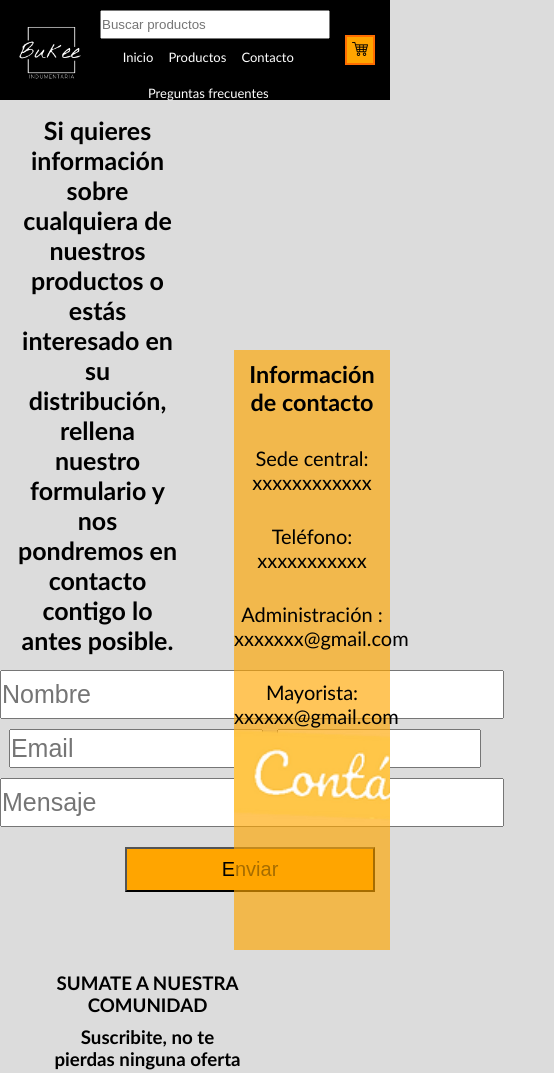
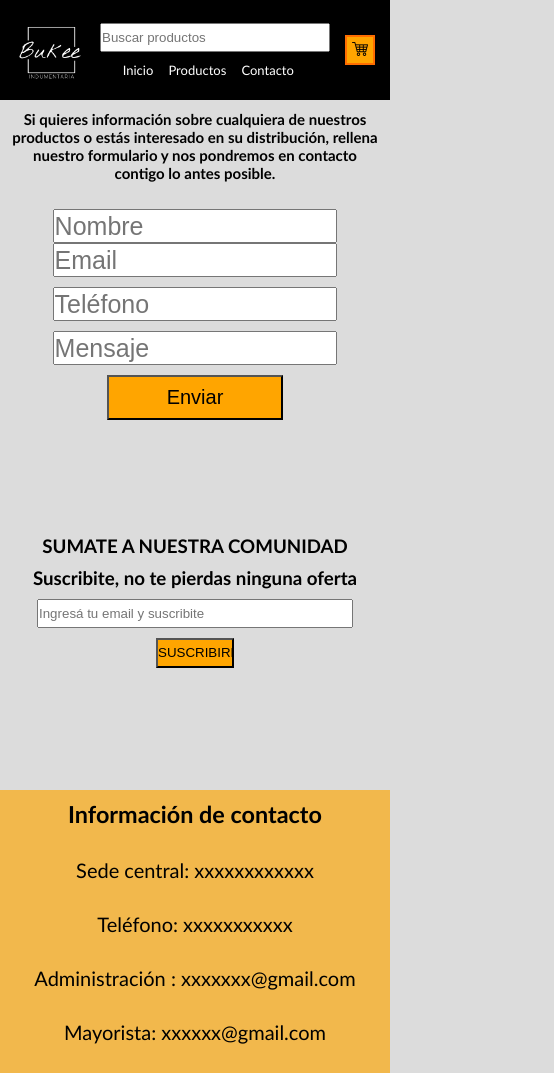
Before and after one commit to Lauta-Vittore/CoderHouse_1er_desafio, a plain HTML site: page pages/Contacto.html in a window 390 px wide. Shown: the top 1073 px of the page, 554 px wide, since content can reach past the window. Drawn offline with Linux system fonts and the light colour scheme.

Commit message:
Full responsive

```diff
--- a/css/style.css
+++ b/css/style.css
@@ -130,6 +130,7 @@ a {
 .titulo{
     margin-left: 10px;
 }
+
 .paraTi {
     display: flex;
     justify-content: space-around;
@@ -143,10 +144,9 @@ a {
     overflow: hidden;
 }
 .conteinerProductos {
-    width: 300px;
-    height: 320px;
-    background-color: rgba(0, 0, 0, 0.11);
-    border: 2px solid white;
+    width: 33%;
+    height: 33%;
+    background-color: rgba(0, 0, 0, 0.068);
     text-align: center;
     margin: 10px;
 }
@@ -293,6 +293,9 @@ h1{
 .pregunta {
     border-radius: 20px;
 }
+.pregunta h2{
+    margin: 20px;
+}
 
 .preguntaNaranja {
     background-color: rgba(255, 166, 0, 0.678);
@@ -325,16 +328,27 @@ h1{
 }
 /* TERMINA CSS PARA PREGUNTAS FRECUENTES */
 /* CSS PARA CONTACTO */
-
+.conteinerContactos {
+    display: grid;
+    height: auto;
+    grid-template-columns: 70% 30%;
+    grid-template-rows: 30% 40% 30%;
+    grid-template-areas:
+    "texto contacto"
+    "formulario contacto"
+    "suscribite contacto";
+}
 .formContacto {
-    display: flex;
-    flex-direction: column;
-    width: 50%;
+    grid-area: texto;
+    width: 100%;
     text-align: center;
+    margin: 0 auto;
 }
 .formContact{
-    width: 500px;
-    margin: 0 auto;
+    grid-area: formulario;
+    width: 90%;
+    margin: 3px auto;
+    text-align: center;
 }
 #nombre {
     width: 100%;
@@ -361,24 +375,22 @@ h1{
 .btnFormContacto {
     width: 50%;
     height: 45px;
-    margin: 20px 120px;
     background-color: orange;
     font-size: 20px;
+    margin: 10px;
 }
-.conteinerContactos {
-    display: flex;
-    flex-direction: row;
-}
+
 .contactos {
+    grid-area: contacto;
     background-image: url(../pic/img-contactanos.png);
     background-repeat: no-repeat;
     background-position: bottom;
-    background-size: 500px;
-    background-position-y: 300px;
+    background-size: 90%;
+    background-position-y: 400px;
     background-color: rgba(255, 166, 0, 0.651);
     margin: auto 0 auto auto;
     font-size: 20px;
-    width: 40%;
+    width: 100%;
     height: 600px;
     text-align: center;
 }
@@ -387,31 +399,32 @@ h1{
     list-style:none;
 }
 .suscribite {
+    grid-area: suscribite;
     width: 100%;
     text-align: center;
     margin: 0 auto;
-    padding: 50px;
 }
 .suscribite h3{
     margin-bottom: 10px;
 }
 #suscribite{
-    width: 500px;
+    width: 80%;
     height: 25px;
 }
 .btnSuscribirme{
-    width: 120px;
+    width: 20%;
     height: 30px;
     background-color: orange;
     margin-top: 10px;
+    overflow: hidden;
 }
 
 /*  TERMINA CSS PARA CONTACTO */
 /* CSS PARA PRODUCTOS */
 
 .conteinerPagProductos {
-    width: 400px;
-    height: 400px;
+    width: 33%;
+    height: 33%;
     background-color: rgba(0, 0, 0, 0.068);
     text-align: center;
     margin: 10px;
@@ -422,6 +435,9 @@ h1{
     width: 100%;
     text-align: center;
     background-color: white;
+}
+.imgSobreNosotros{
+    width: 90%;
 }
 
 
@@ -492,7 +508,58 @@ h1{
     }
     /* productos */
     .seccionProductos{
+        width: 100%;
         flex-direction: column;
-        margin: 0 auto;
     }
+    .conteinerPagProductos{
+        margin: 10px auto;
+        width: 80%;
+    }
+    .conteinerPagProductos h3{
+        font-size: 80%;
+    }
+
+    /* contacto */
+    .conteinerContactos {
+        grid-template-columns: 100%;
+        grid-template-rows: 10% 30% 25% 10% 20%;
+        grid-template-areas:
+        "texto"
+        "formulario"
+        "suscribite"
+        " contacto"
+        " contacto";
+        overflow: hidden;
+    }
+    .contactos{
+        width: 100%;
+        background-image: none;
+    }
+    .formContacto h1{
+        font-size: 15px;
+        margin: 10px;
+    }
+    #nombre{
+        width: 80%;
+        height: 30px;
+    }
+    #email{
+        width: 80%;
+        height: 30px;
+    }
+    #telefono{
+        width: 80%;
+        height: 30px;
+    }
+    #mensaje{
+        width: 80%;
+        height: 30px;
+    }
+    /* preguntas frecuentes */
+    .conteinerPregunta{
+        display: flex;
+        flex-direction: column;
+        height: auto;
+    }
+
 }
--- a/pages/Contacto.html
+++ b/pages/Contacto.html
@@ -18,7 +18,7 @@
                     <li class="inicio"><a href="../index.html">Inicio</a></li>
                     <li class="inicio"><a href="productos.html">Productos</a></li>
                     <li class="inicio"><a href="Contacto.html">Contacto</a></li>
-                    <li class="inicio"><a href="preguntas.html">Preguntas frecuentes</a></li>
+                    <li class="inicio preguntas"><a href="preguntas.html">Preguntas frecuentes</a></li>
                 </ul>
             </nav>
         </div>
@@ -29,14 +29,15 @@
 
 
     </header>
-    <main class="contact">
-        <div class="conteinerContactos">
+    <main class="conteinerContactos">
+
             <section class="formContacto">
                 <h1>Si quieres información sobre cualquiera de nuestros
                     productos o estás interesado en su distribución,
                     rellena nuestro formulario y nos pondremos en
                     contacto contigo lo antes posible.
                 </h1>
+            </section>
             <form class="formContact">
                         <input id="nombre" type="text" placeholder="Nombre">
                         <input id="email" type="email" placeholder="Email">
@@ -50,17 +51,17 @@
                 <input id="suscribite" type="email" placeholder="Ingresá tu email y suscribite">
                 <button class="btnSuscribirme">SUSCRIBIRME</button>
             </div>
-            </section>
+
 
             <ul class="contactos">
                 <h3>Información de contacto</h3>
+                <div class="lis">
                     <li class="li">Sede central: xxxxxxxxxxxx</li>
                     <li class="li">Teléfono: xxxxxxxxxxx</li>
                     <li class="li">Administración : xxxxxxx@gmail.com</li>
                     <li class="li">Mayorista: xxxxxx@gmail.com</li>
+                </div>
             </ul>
-
-        </div>
     </main>
     <footer>
         <ul class="infoFooter">
```
Also changed, not shown: index.html (+8 -8 lines), pages/preguntas.html (+1 -1 lines), pages/productos.html (+16 -16 lines), pages/sobreNosotros.html (+2 -2 lines). Lines whose indentation alone changed are shown as unchanged.
